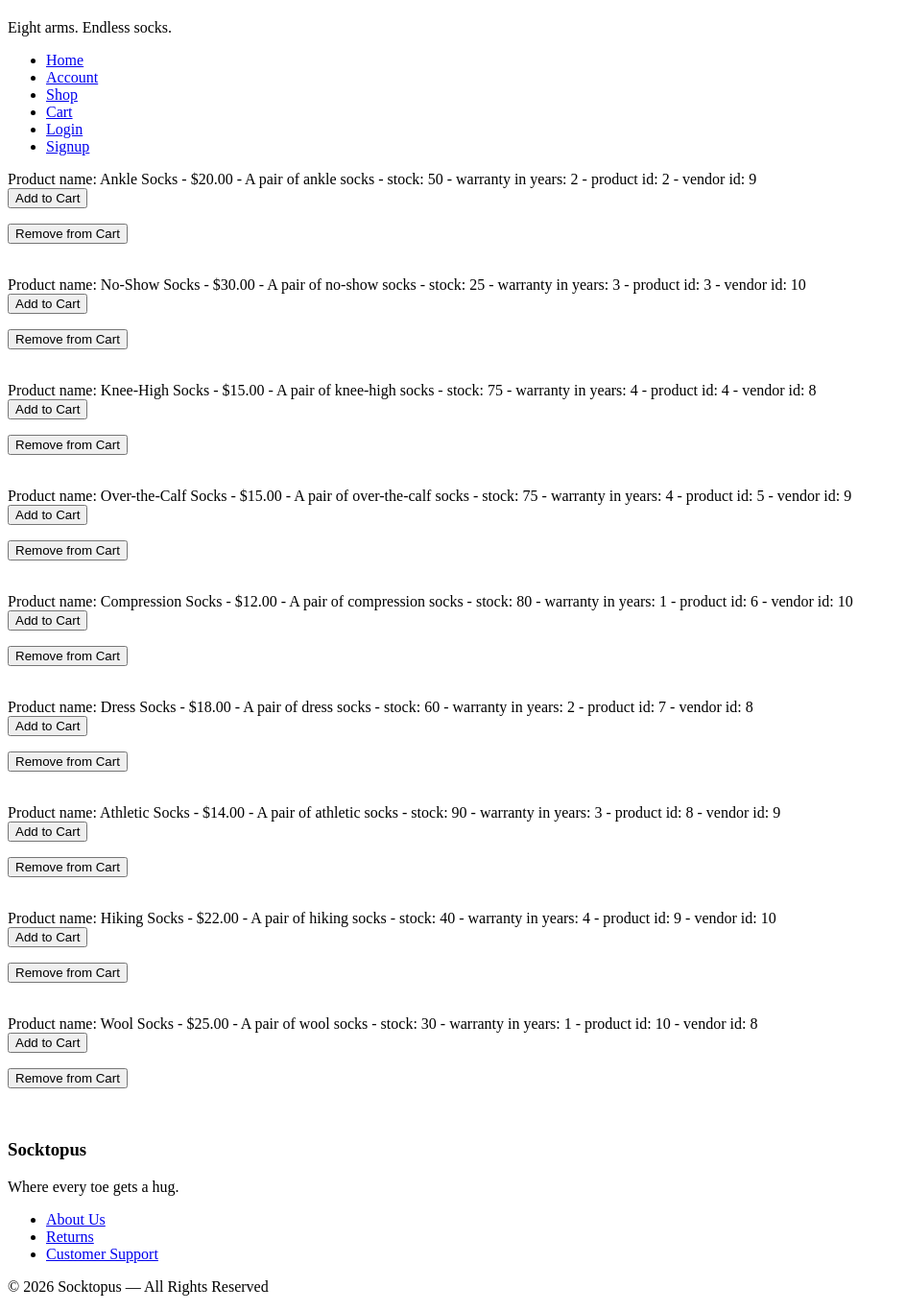
After one commit to Super-Prime1/155-Final, a Flask app: page /shop in a window 1280 px wide. The commit adds this page. Shown: the part 309-1675 px from the top of the page at 96% size, without its empty margins (0-944 px from the left). Run offline with Flask 3, Linux system fonts and the light colour scheme; data comes from the database, SQL or seed files in the repository.

Commit message:
pushing html and pthyon

```diff
--- a/main.py
+++ b/main.py
@@ -15,17 +15,15 @@ def index():
 
 @app.route('/login', methods=['GET', 'POST'])
 def login():
-    render_template('login.html')
-
+    return render_template('login.html')
 
 @app.route('/signup', methods=['GET', 'POST'])
 def signup():
-    render_template('signup.html')
-
+    return render_template('signup.html')
 
 @app.route('/account', methods=['GET', 'POST'])
 def account():
-    render_template('account.html')
+    return render_template('account.html')
 
 
 @app.route('/logout')
@@ -34,5 +32,104 @@ def logout():
     return redirect('/')
 
 
+@app.route('/shop', methods=['GET', 'POST'])
+def shop():
+    if request.method == 'POST':
+        product_id = request.form['product_id']
+        action = request.form['action']
+        cartid = session['cartid']
+
+        if action == 'add':
+            # Check if item already in cart
+            existing = conn.execute(text("""
+                SELECT quantity FROM cartitem
+                WHERE cartid = :cartid AND productid = :pid
+            """), {"cartid": cartid, "pid": product_id}).fetchone()
+
+            if existing:
+                # Increase quantity
+                conn.execute(text("""
+                    UPDATE cartitem
+                    SET quantity = quantity + 1
+                    WHERE cartid = :cartid AND productid = :pid
+                """), {"cartid": cartid, "pid": product_id})
+            else:
+                # Insert new cart item
+                conn.execute(text("""
+                    INSERT INTO cartitem (cartid, productid, quantity)
+                    VALUES (:cartid, :pid, 1)
+                """), {"cartid": cartid, "pid": product_id})
+
+        elif action == 'remove':
+            # Reduce quantity
+            conn.execute(text("""
+                UPDATE cartitem
+                SET quantity = quantity - 1
+                WHERE cartid = :cartid AND productid = :pid
+            """), {"cartid": cartid, "pid": product_id})
+
+            # Delete if quantity hits 0
+            conn.execute(text("""
+                DELETE FROM cartitem
+                WHERE cartid = :cartid AND productid = :pid AND quantity <= 0
+            """), {"cartid": cartid, "pid": product_id})
+
+        return redirect('/shop')
+
+    # GET request → show products
+    products = conn.execute(text("SELECT * FROM products")).fetchall()
+    return render_template('shop.html', products=products)
+
+
+
+@app.route('/cart', methods=['GET', 'POST'])
+def cart():
+    if request.method == 'POST':
+        action = request.form['action']
+
+        if action == 'add_one':
+            product_id = request.form['product_id']
+            conn.execute(text("""
+                UPDATE cartitem
+                SET quantity = quantity + 1
+                WHERE cartid = :cartid AND productid = :pid
+            """), {"cartid": session['cartid'], "pid": product_id})
+
+        elif action == 'remove_one':
+            cartitemid = request.form['cartitemid']
+            conn.execute(text("""
+                UPDATE cartitem
+                SET quantity = quantity - 1
+                WHERE cartitemid = :cid
+            """), {"cid": cartitemid})
+
+            conn.execute(text("""
+                DELETE FROM cartitem
+                WHERE quantity <= 0
+            """))
+
+        elif action == 'remove_all':
+            cartitemid = request.form['cartitemid']
+            conn.execute(text("""
+                DELETE FROM cartitem
+                WHERE cartitemid = :cid
+            """), {"cid": cartitemid})
+
+        return redirect('/cart')
+
+    # GET request → load cart
+    cart_items = conn.execute(text("""
+        SELECT c.cartitemid, c.productid, c.quantity,
+               p.title, p.price
+        FROM cartitem c
+        JOIN products p ON c.productid = p.productid
+        WHERE c.cartid = :cartid
+    """), {"cartid": session['cartid']}).fetchall()
+
+    cart_total = sum(item.price * item.quantity for item in cart_items)
+
+    return render_template("cart.html", cart_items=cart_items, cart_total=cart_total)
+
+
 if __name__ == '__main__':
     app.run(debug=True)
--- /dev/null
+++ b/templates/shop.html
@@ -0,0 +1,31 @@
+{% extends "truetemplate.html" %}
+
+{% block content %}
+
+{% for p in products %}
+    Product name: {{ p.title }}
+    - ${{ p.price }}
+    - {{ p.description }}
+    - stock: {{ p.instock }}
+    - warranty in years: {{ p.warrantyid }}
+    - product id: {{ p.productid }}
+    - vendor id: {{ p.vendorid }}
+
+    <!-- Add to Cart -->
+    <form action="/shop" method="POST">
+        <input type="hidden" name="product_id" value="{{ p.productid }}">
+        <input type="hidden" name="action" value="add">
+        <button type="submit">Add to Cart</button>
+    </form>
+
+    <!-- Remove from Cart -->
+    <form action="/shop" method="POST">
+        <input type="hidden" name="product_id" value="{{ p.productid }}">
+        <input type="hidden" name="action" value="remove">
+        <button type="submit">Remove from Cart</button>
+    </form>
+
+    <br>
+{% endfor %}
+
+{% endblock %}
--- a/templates/truetemplate.html
+++ b/templates/truetemplate.html
@@ -8,15 +8,22 @@
         <ul>
             <li><a href="/">Home</a></li>
             <li><a href="/account">Account</a></li>
-            <li><a href="/products">Shop</a></li>
+            <li><a href="/shop">Shop</a></li>
             <li><a href="/cart">Cart</a></li>
             <li><a href="/login">Login</a></li>
             <li><a href="/signup">Signup</a></li>
         </ul>
     </nav>
 </header>
+<body>
 
 
+    {% block content %}
+    {% endblock %}
+
+
+
+</body>
 <footer class="footer">
     <div class="footer-left">
         <h3>Socktopus</h3>
```
Also changed, not shown: sql/155.sql (+20 -12 lines), tempCodeRunnerFile.py (added, +43 -0 lines), templates/cart.html (added, +57 -0 lines), JS/JavaScript.js (added).
